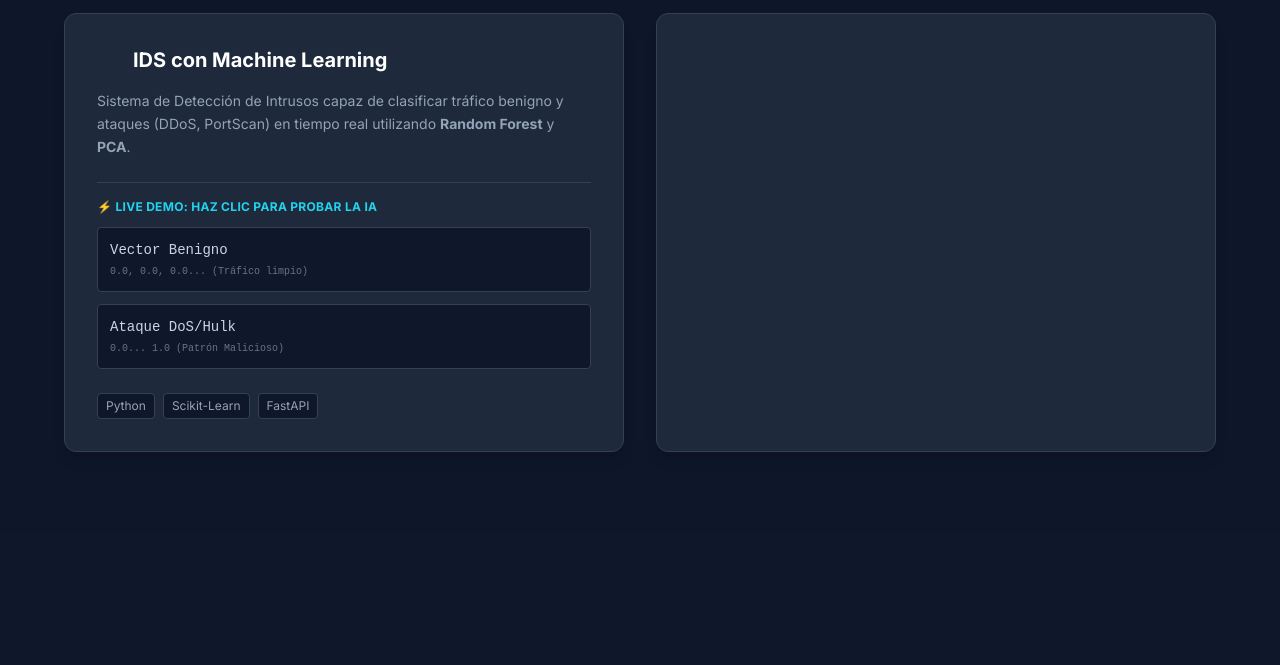
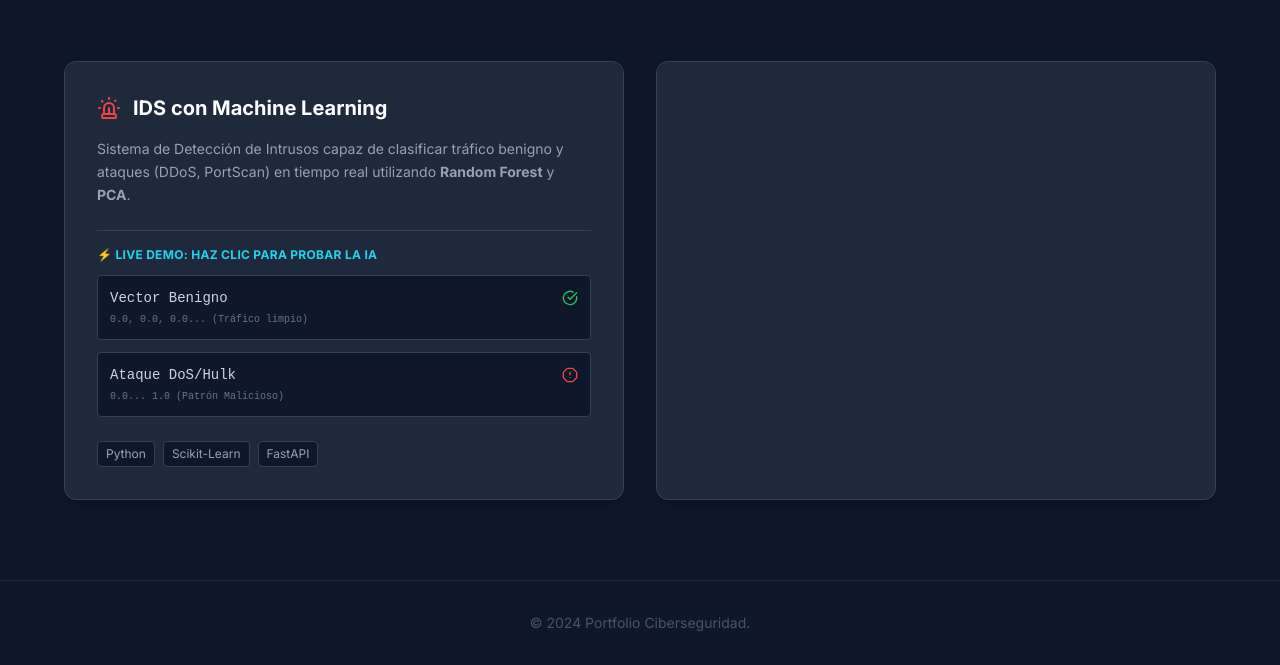
Before and after one commit to jbravop100-cmyk/IDS-Proyecto, a plain HTML site: page index.html in a window 1280 px wide. Shown: the part 751-1416 px from the top of the page. Before the commit the page ends 1283 px from the top, so only its background shows below. Drawn offline with nearby package versions, Linux system fonts and the light colour scheme.

Commit message:
Agregando script app.js al final

```diff
--- a/index.html
+++ b/index.html
@@ -131,3 +131,21 @@
 
                 <div class="project-card bg-surface p-8 rounded-xl border border-slate-700 shadow-lg">
                     <div class="flex items-center mb-4
+                    </div>
+            </div>
+        </div>
+    </section>
+
+    <section id="contacto" class="py-20 px-6 border-t border-slate-800">
+        </section>
+
+    <footer class="text-center py-8 text-slate-600 text-sm border-t border-slate-800 bg-slate-900">
+        <p>&copy; 2024 Portfolio Ciberseguridad.</p>
+    </footer>
+
+    <script>
+        lucide.createIcons();
+    </script>
+    <script src="app.js"></script>
+</body>
+</html>
```
